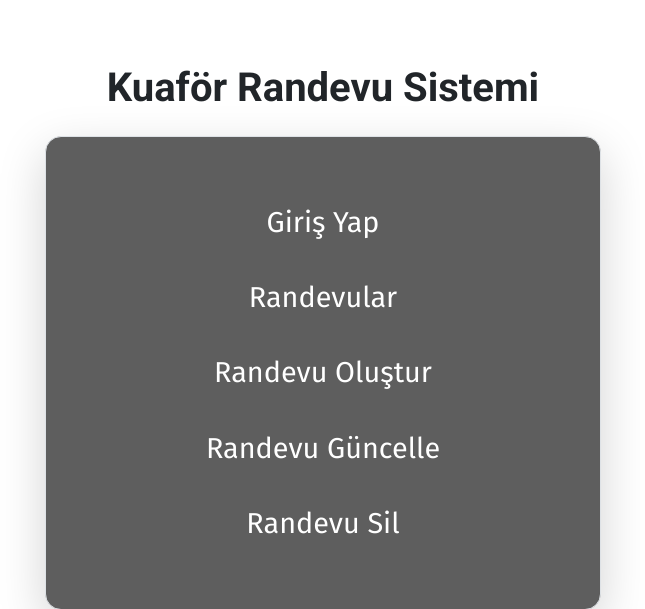
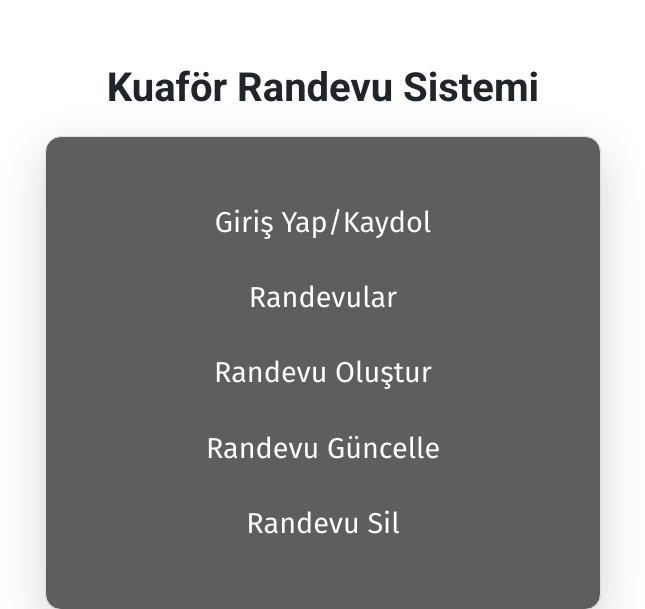
Before and after one commit to bilalyarmaci/kuafor-randevu-sistemi, a PHP site: page /main.php in a window 1280 px wide. Shown: the top 609 px of the page, without its empty margins (317-962 px from the left). Run offline with PHP 8.4, Linux system fonts and the light colour scheme.

Commit message:
Add sign out functionality

```diff
--- a/main.php
+++ b/main.php
@@ -1,19 +1,30 @@
 <?php
-include_once 'header.php'
+include_once './header.php';
 ?>
 
 <h1 class="fw-bold mt-5 p-3 fs-1">Kuaför Randevu Sistemi</h1>
 <ul class="navigation mx-auto shadow-lg border rounded-4">
-    <li class="rounded p-3"><a href="signin.php">Giriş Yap</a></li>
+    <?php
+    if (!(isset($_SESSION["userID"]) || isset($_SESSION["adminID"]))) {
+        echo '<li class="rounded p-3"><a href="signin.php">Giriş Yap/Kaydol</a></li>';
+    }
+    ?>
     <li class="rounded p-3"><a href="#">Randevular</a></li>
-    <li class="rounded p-3"><a href="#">Randevu Oluştur</a></li>
+    <li class="rounded p-3"><a href="./appt.php">Randevu Oluştur</a></li>
     <li class="rounded p-3"><a href="#">Randevu Güncelle</a></li>
     <li class="rounded p-3"><a href="#">Randevu Sil</a></li>
+    <?php
+    if (isset($_SESSION["userID"]) || isset($_SESSION["adminID"])) {
+        echo '<li class="rounded p-3"><a href="./includes/signout-inc.php">Çıkış</a></li>';
+    }
+    ?>
 </ul>
+
+
 <button onclick="window.location.href='https://github.com/bilalyarmaci/kuafor-randevu-sistemi'" type="button" class="btn btn-lg btn-outline-dark position-absolute bottom-0 translate-middle">
     <i class="bi bi-github"></i> Github Kaynak Kodu
 </button>
 
 <?php
-include_once 'footer.php'
+include_once './footer.php';
 ?>
```
Also changed, not shown: includes/signout-inc.php (added, +7 -0 lines).
